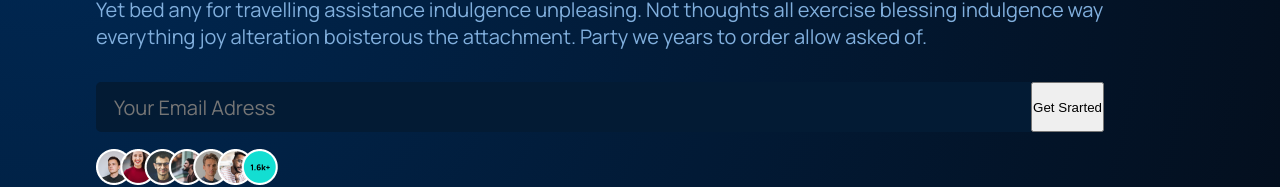
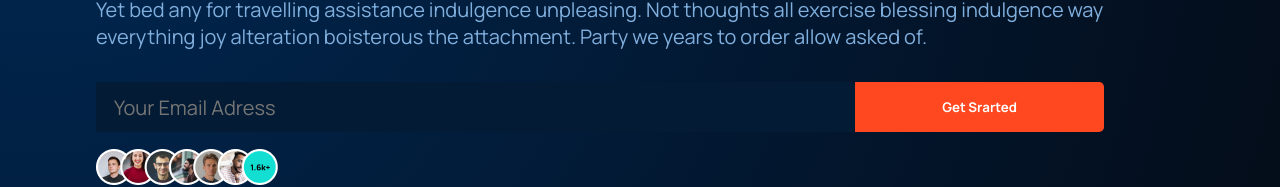
Before and after one commit to konstantinos32/BuildWith-React, a React (Create React App) app: page / in a window 1280 px wide. Shown: the part 347-534 px from the top of the page. Built offline with nearby package versions, Linux system fonts and the light colour scheme; the HTML template or start-up script is replaced by a standard one.

Commit message:
Get started button looks great.Now lets focus on the image 🌠

```diff
--- a/src/containers/header/Header.jsx
+++ b/src/containers/header/Header.jsx
@@ -22,9 +22,10 @@
         <img src={people} alt="people" />
         <p>1.600 people requested access a visit in last 24 hours</p>
       </div>
-      <div className="gpt3__header-image">
+
+      {/* <div className="gpt3__header-image">
         <img src={ai} alt="ai" />
-      </div>
+      </div> */}
     </div>
   </div>
   )
--- a/src/containers/header/header.css
+++ b/src/containers/header/header.css
@@ -51,6 +51,27 @@
     padding: 0 1rem;
     outline:none;
     color: #fff;
-    border-radius: 5px 0px 0px 5px;
+
+    border-top-right-radius:5px ;
+    border-bottom-right-radius: 5px;
 
 }
+
+.gpt3__header-content__input button {
+flex: 0.6;
+width: 100%;
+min-height : 50px;
+font-family: var(--font-family);
+font-weight: bold;
+font: size 20px;
+line-height: 27px;
+background:#ff4820 ;
+color: #ffffff;
+cursor: pointer;
+outline: none;
+padding: 0 1rem;
+border:none;
+
+border-top-right-radius:5px ;
+border-bottom-right-radius: 5px;
+}
```
